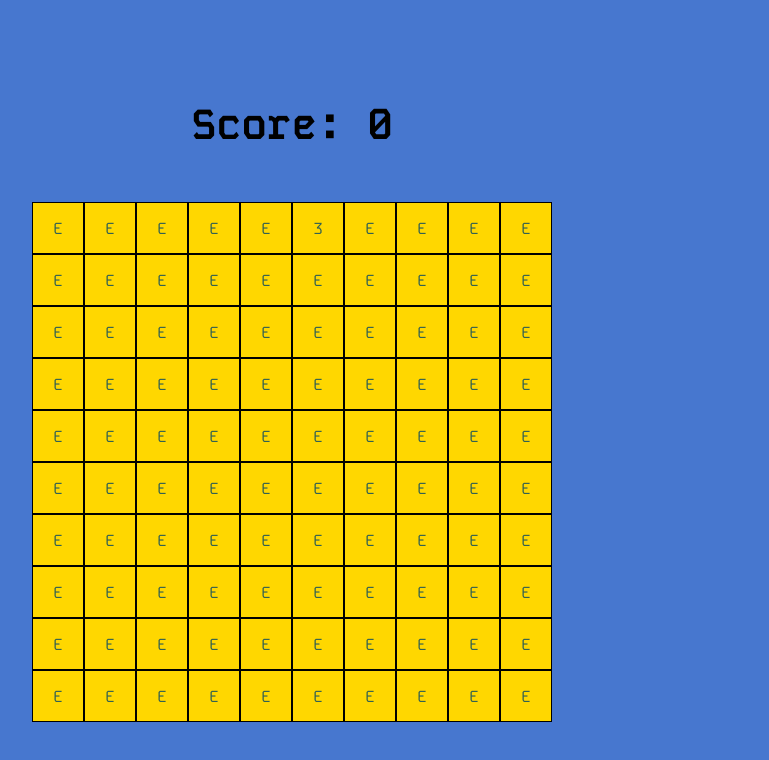
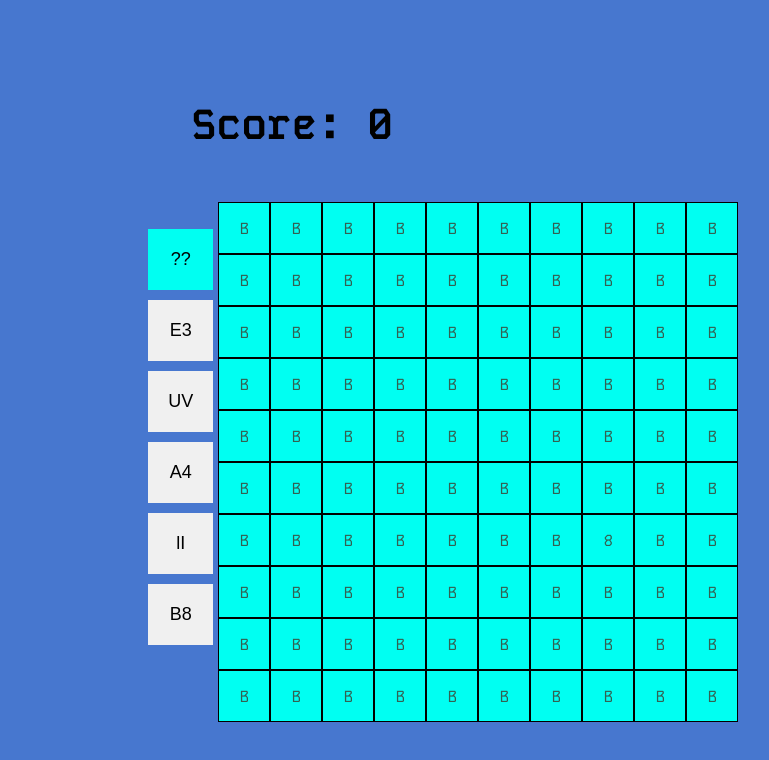
Before and after one commit to AmonMcDuul/logic-puzzle-game, an Angular app: page /test in a window 1280 px wide. Shown: the top 760 px of the page, without its empty margins (348-1117 px from the left). Built offline with nearby package versions, Linux system fonts and the light colour scheme.

Commit message:
letter finder settings

```diff
--- a/src/app/components/letter-finder/letter-finder.component.html
+++ b/src/app/components/letter-finder/letter-finder.component.html
@@ -1,9 +1,23 @@
-<div class="game-container">
+<div class="main-container">
     <div class="score">Score: {{ score }}</div>
-    <div class="grid">
-        <div *ngFor="let row of grid; let i = index" class="row">
-            <div *ngFor="let symbol of row; let j = index" class="cell" (click)="selectSymbol(i, j)">
-                {{ symbol }}
+    <div class="game-container">
+        <div class="buttons">
+            <button class="setting-button" (click)=" selectSetting('??')"
+                [ngClass]="{'selected': ('??' == selectedSetting)}">
+                ??
+            </button>
+            @for(setting of settings; track setting){
+            <button class=" setting-button" (click)=" selectSetting(setting)"
+                [ngClass]="{'selected': (setting == selectedSetting)}">
+                {{ setting }}
+            </button>
+            }
+        </div>
+        <div class="grid">
+            <div *ngFor="let row of grid; let i = index" class="row">
+                <div *ngFor="let symbol of row; let j = index" class="cell" (click)="selectSymbol(i, j)">
+                    {{ symbol }}
+                </div>
             </div>
         </div>
     </div>
--- a/src/app/components/letter-finder/letter-finder.component.scss
+++ b/src/app/components/letter-finder/letter-finder.component.scss
@@ -1,29 +1,62 @@
-.game-container {
+.main-container {
     display: flex;
     flex-direction: column;
     align-items: center;
     color: rgb(0, 0, 0);
 }
 
+.game-container {
+  display: flex;
+  flex-direction: row;
+  justify-content: space-around;
+  align-items: center;
+  color: rgb(0, 0, 0);
+  width: 50%;
+}
+
+.buttons {
+  display: flex;
+  flex-direction: column;
+  justify-content: space-evenly;
+}
+
+.setting-button {
+  font-size: 18px;
+  background-color: #f0f0f0;
+  border: none;
+  margin: 5px;
+  padding: 20px;
+  cursor: pointer;
+}
+
+.setting-button:hover {
+  background-color: #FF4081;
+}
+
+.setting-button.selected {
+  background-color: #00fff2;
+}
+
 .grid {
     margin-top: 50px;
     display: grid;
-    grid-template-columns: repeat(10, 1fr); // Adjust the number of columns as needed
+    grid-template-columns: repeat(10, 1fr);
   }
 
   .cell {
-    width: 50px; // Adjust width of cell as needed
-    height: 50px; // Adjust height of cell as needed
-    border: 1px solid black; // Add border to cell
+    width: 50px;
+    height: 50px;
+    border: 1px solid black;
     display: flex;
     justify-content: center;
     align-items: center;
     color: rgb(51, 97, 82);
-    background-color:gold;
+    // background-color:gold;
+    background-color:#00fff2;
   }
 
 .cell:hover {
-    background-color: #81D4FA; /* Highlight cell on hover */
+    background-color: #81D4FA;
   }
 
   .score {
--- a/src/app/components/letter-finder/letter-finder.component.ts
+++ b/src/app/components/letter-finder/letter-finder.component.ts
@@ -14,22 +14,41 @@ export class LetterFinderComponent {
   uniqueSymbolRow: number = 0;
   uniqueSymbolColumn: number = 0;
   score: number = 0;
+  settings: string[] = ['E3', 'UV', 'A4','lI', 'B8'];
+  selectedSetting: string = '';
+  settingA: string = '';
+  settingB: string = '';
 
   constructor() {
+    this.selectSetting('??');
+  }
+
+  generateGrid(): void {
+    this.grid = Array.from({ length: this.gridSize }, () => Array(this.gridSize).fill(this.settingA));
+    this.uniqueSymbolRow = Math.floor(Math.random() * this.gridSize);
+    this.uniqueSymbolColumn = Math.floor(Math.random() * this.gridSize);
+    this.grid[this.uniqueSymbolRow][this.uniqueSymbolColumn] = this.settingB;
+  }
+
+  selectSetting(input: string): void {
+    this.selectedSetting = input[0] + input[1];
+    if(input == '??'){
+      input = this.getRandomSetting();
+    }
+      this.settingA = input[0];
+      this.settingB = input[1];
     this.generateGrid();
   }
 
-  generateGrid(): void {
-    this.grid = Array.from({ length: this.gridSize }, () => Array(this.gridSize).fill('E'));
-    this.uniqueSymbolRow = Math.floor(Math.random() * this.gridSize);
-    this.uniqueSymbolColumn = Math.floor(Math.random() * this.gridSize);
-    this.grid[this.uniqueSymbolRow][this.uniqueSymbolColumn] = '3';
+  getRandomSetting(): string {
+    const randomIndex = Math.floor(Math.random() * this.settings.length);
+    return this.settings[randomIndex];
   }
 
   selectSymbol(row: number, column: number): void {
     if (row === this.uniqueSymbolRow && column === this.uniqueSymbolColumn) {
       this.score++;
-      this.generateGrid();
+      this.selectSetting(this.selectedSetting);
     }
   }
 }
```
